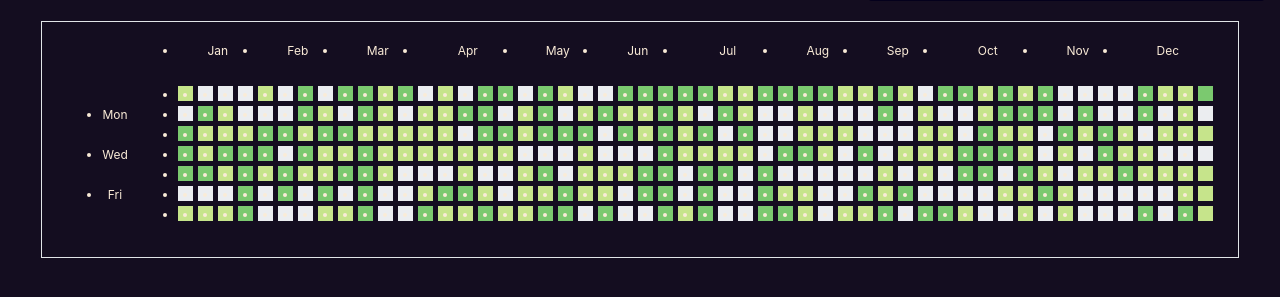
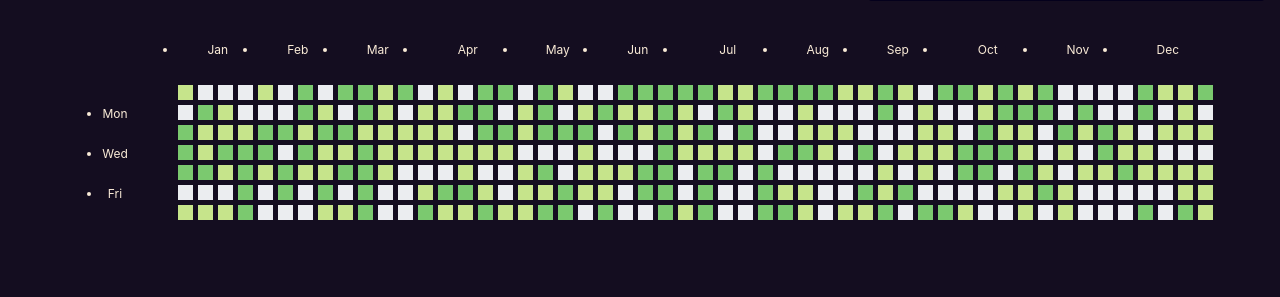
Before and after one commit to hasanisaeed/agile, a Django app: template templates/performance.html in a window 1280 px wide. Shown: the part 275-572 px from the top of the page. Run offline with Django 3.2, Linux system fonts and the light colour scheme; tables that the repository leaves empty hold one stand-in row (values such as "Sample post"); the template is opened without the code that fills it: values that come from a table or form of the project are taken from there, most other values are stand-ins (such as "Sample title", 1, 10 or a date in 2020); some libraries are stand-ins or nearby versions.

Commit message:
style: change graph style

```diff
--- a/static/css/graph.css
+++ b/static/css/graph.css
@@ -4,9 +4,17 @@
     --week-width: calc(var(--square-size) + var(--square-gap));
 }
 
-.months { grid-area: months; }
-.days { grid-area: days; }
-.squares { grid-area: squares; }
+.months {
+    grid-area: months;
+}
+
+.days {
+    grid-area: days;
+}
+
+.squares {
+    grid-area: squares;
+}
 
 .graph {
     display: inline-grid;
@@ -54,26 +62,30 @@ body {
 
 .graph {
     padding: 20px;
-  border: 1px #e1e4e8 solid;
     margin: 20px;
 }
 
 .days li:nth-child(odd) {
     visibility: hidden;
+    list-style-type: none;
 }
 
 .squares li {
     background-color: #ebedf0;
+    list-style-type: none;
 }
 
 .squares li[data-level="1"] {
     background-color: #c6e48b;
+    list-style-type: none;
 }
 
 .squares li[data-level="2"] {
     background-color: #7bc96f;
+    list-style-type: none;
 }
 
 .squares li[data-level="3"] {
     background-color: #196127;
+    list-style-type: none;
 }
```
Lines whose indentation alone changed are shown as unchanged.
